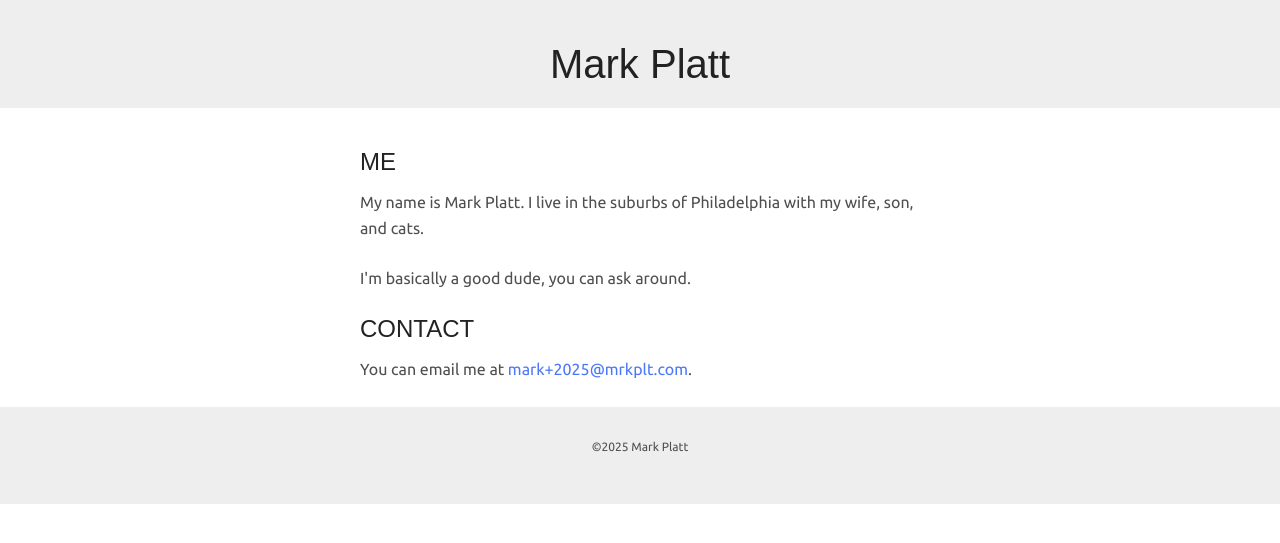
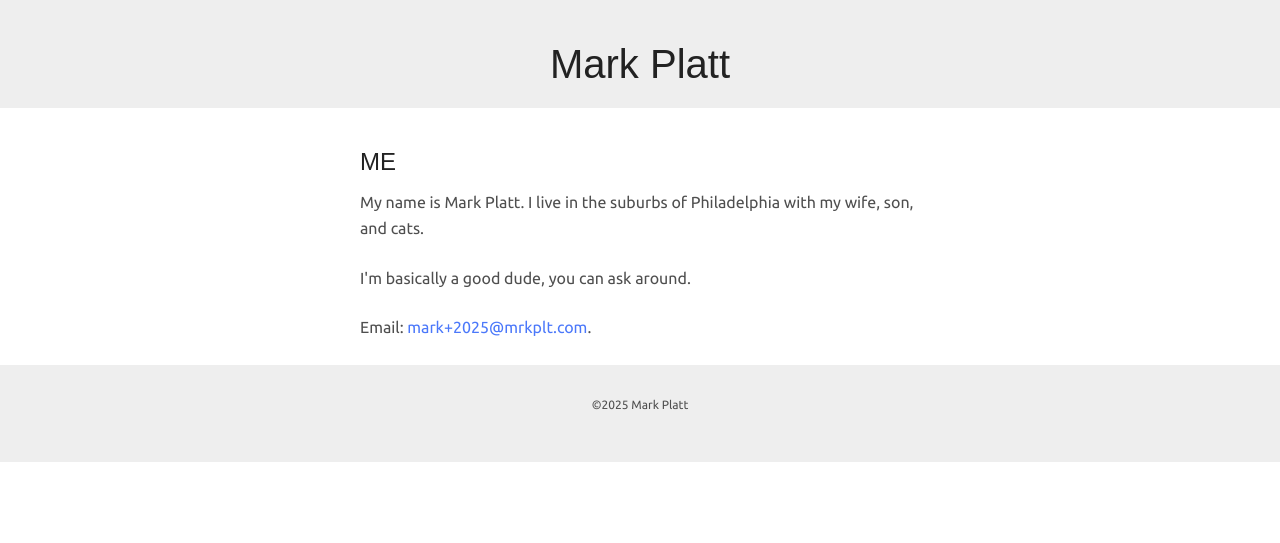
Before and after one commit to mrkplt/mrkplt.github.io, a Jekyll site: the page built from index.html, in a window 1280 px wide. Shown: the top 543 px of the page. Built offline with Jekyll 4.4.1, drawn with Linux system fonts in a browser that asks for light colours; some web fonts are replaced.

Commit message:
Update social.html

```diff
--- a/_includes/social.html
+++ b/_includes/social.html
@@ -1,4 +1,4 @@
-<h2 id='social'>Contact</h2>
+
   <p>
-    You can email me at <a href="mailto:mark+{{ site.time | date: "%Y" }}@mrkplt.com">mark+{{ site.time | date: "%Y" }}@mrkplt.com</a>.
+    Email: <a href="mailto:mark+{{ site.time | date: "%Y" }}@mrkplt.com">mark+{{ site.time | date: "%Y" }}@mrkplt.com</a>.
   </p>
```
